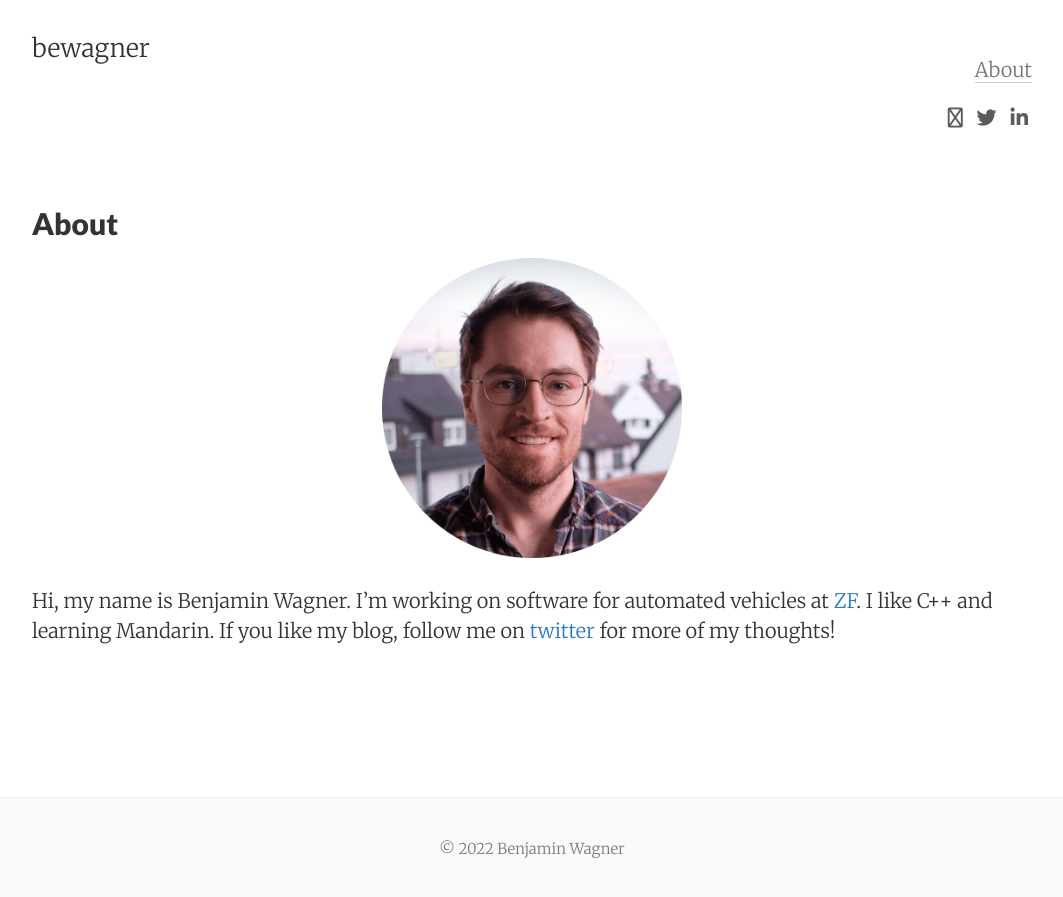
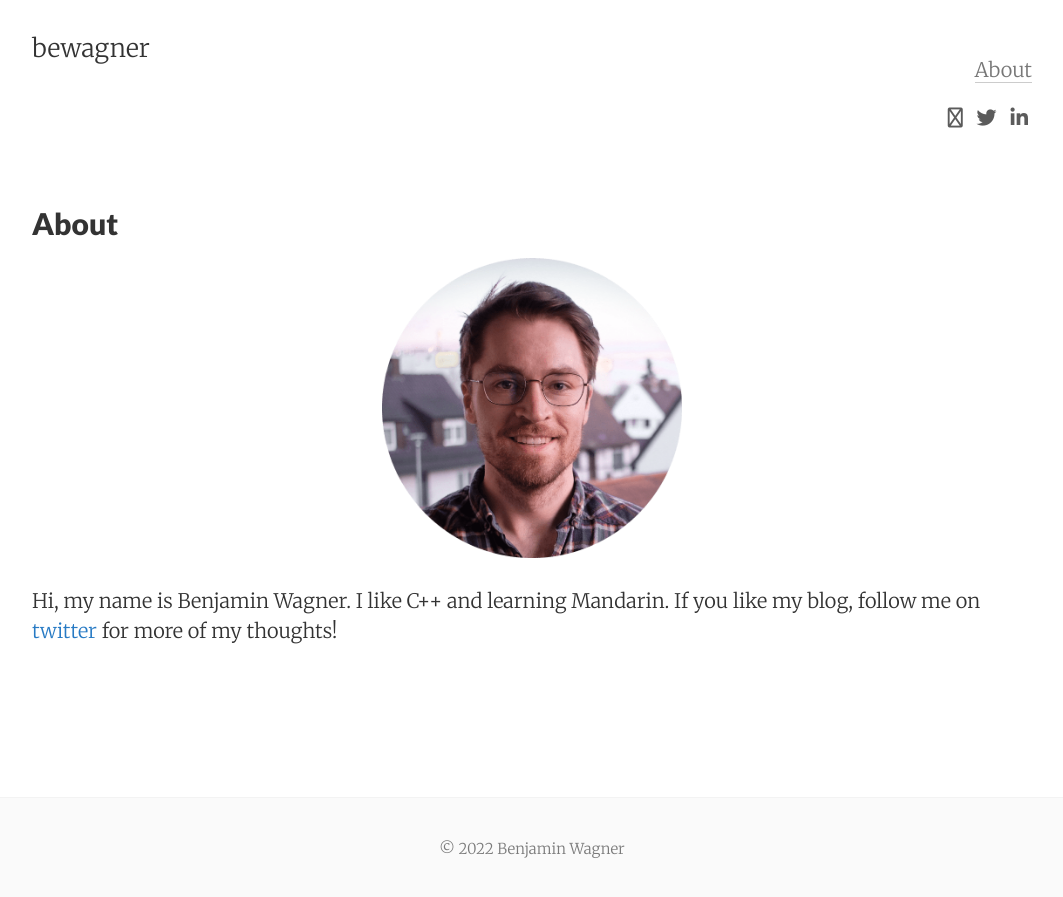
Before and after one commit to bewagner/bewagner.github.io, a Jekyll site: the page built from about.md, in a window 1280 px wide. Shown: the top 897 px of the page, without its empty margins (108-1171 px from the left). Built offline with Jekyll 4.4.1, drawn with Linux system fonts in a browser that asks for light colours; nearby versions of some CDN libraries.

Commit message:
Change about

```diff
--- a/about.md
+++ b/about.md
@@ -7,6 +7,5 @@ tags: about
 {:.center}
 ![Benjamin Wagner](/images/about.png){:width="30%"}
 
-Hi, my name is Benjamin Wagner. I'm working on software for automated vehicles at [ZF](https://www.zf.com/mobile/en/homepage/homepage.html).
-I like C++ and learning Mandarin.
+Hi, my name is Benjamin Wagner. I like C++ and learning Mandarin.
 If you like my blog, follow me on [twitter](https://twitter.com/bewagner_) for more of my thoughts!
```
